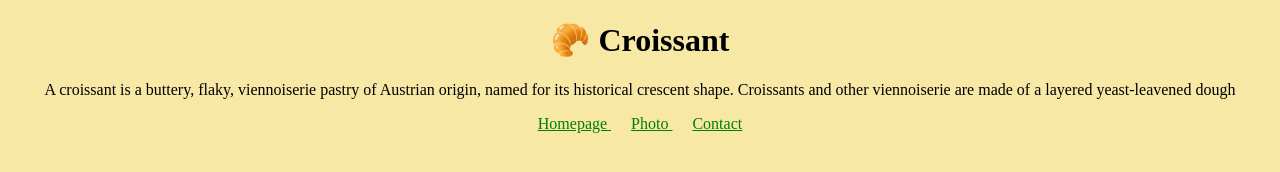
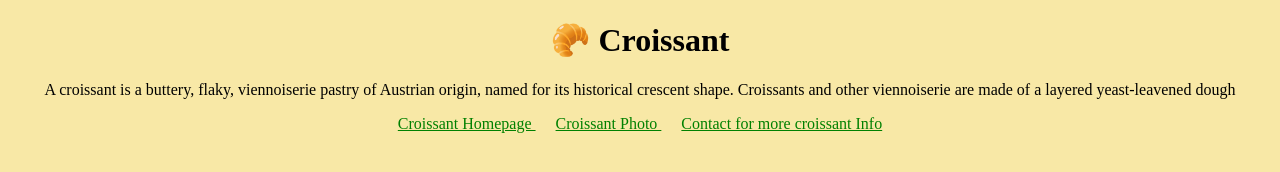
Before and after one commit to MarciaPratas2000/Mutiple-pages-project, a plain HTML site: page index.html in a window 1280 px wide. Drawn offline with Linux system fonts and the light colour scheme.

Commit message:
More SEO friendly changes

```diff
--- a/index.html
+++ b/index.html
@@ -10,17 +10,18 @@
 <body>
     <h1>🥐 Croissant </h1>
     <p>A croissant is a buttery, flaky, viennoiserie pastry of Austrian origin, named for its historical crescent shape. Croissants and other viennoiserie are made of a layered yeast-leavened dough</p>
-    <footer>
-    <a href="/">
-        Homepage
-    </a>
-    <a href="/photo.html">
-        Photo
-    </a>
-    <a href="/contact.html">
-        Contact
-    </a>
-</footer>
+
+        <footer>
+            <a href="/" title="Croissant Homepage">
+                Croissant Homepage
+            </a>
+            <a href="/photo.html" title="Croissant Photo">
+               Croissant Photo
+            </a>
+            <a href="/contact.html" title="Email for additional croissant informations">
+               Contact for more croissant Info
+            </a>
+        </footer>
 
 </body>
 </html>
```
Also changed, not shown: photo.html (+10 -10 lines).
